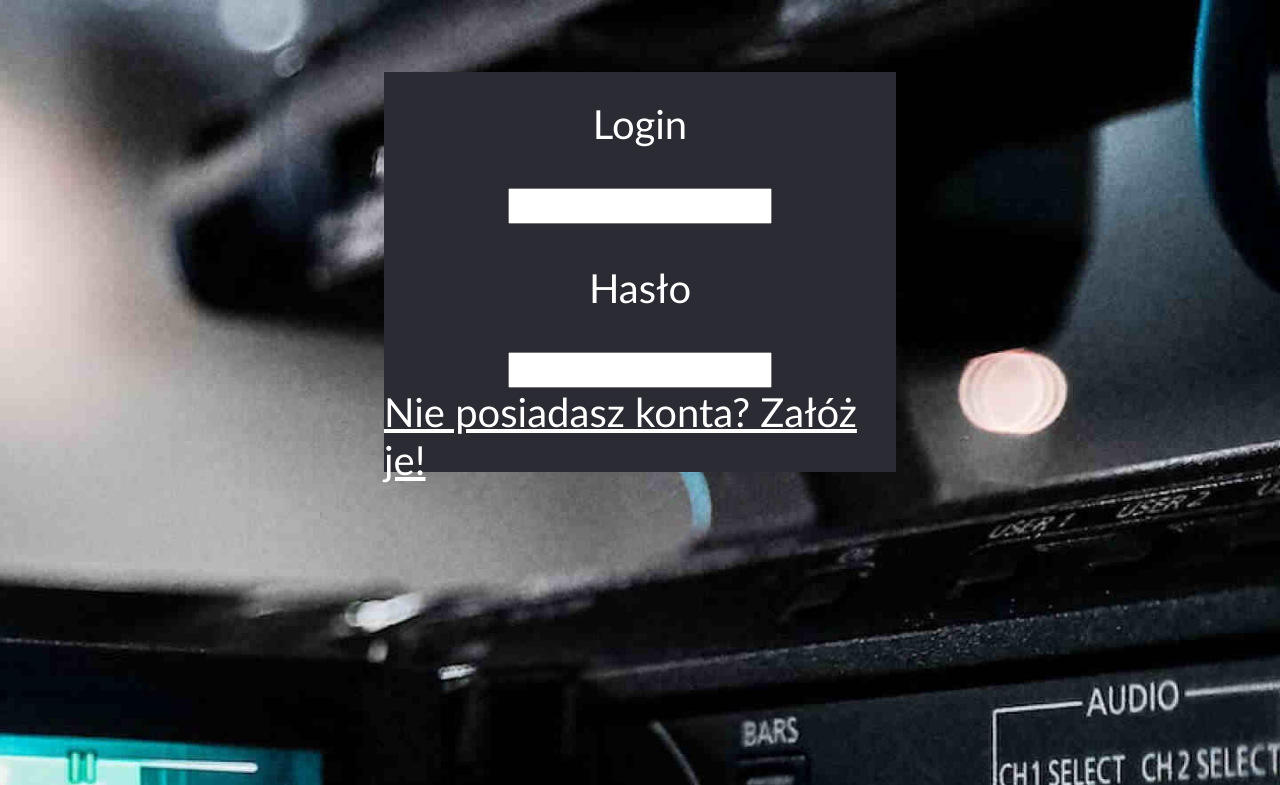
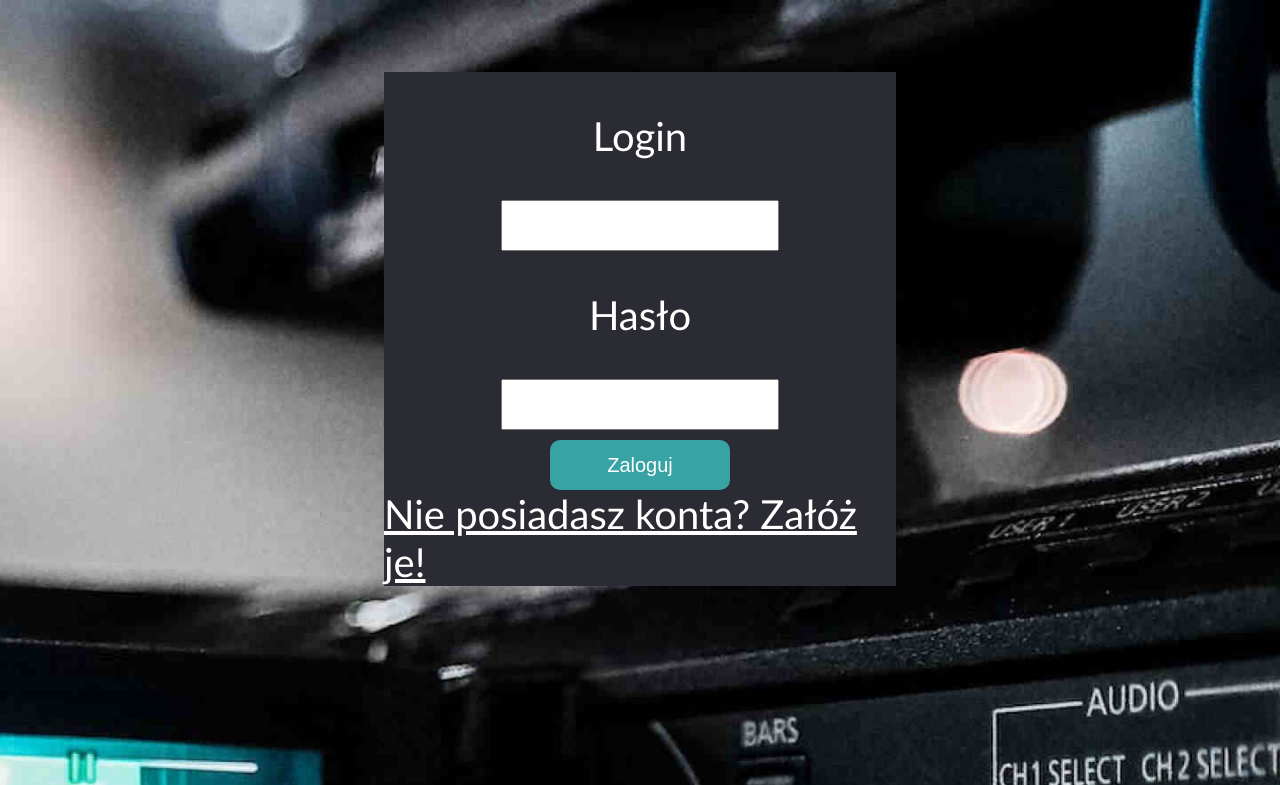
Before and after one commit to luczak20p/Strona-Internetowa-Na-Bazie-Danych-Listopad-2022, a PHP site: page / in a window 1280 px wide; the page is wider, and only the part inside the window is pictured. Shown: the part 128-913 px from the top of that part. Run offline with PHP 8.4, Linux system fonts and the light colour scheme.

Commit message:
Add files via upload

```diff
--- a/index.html
+++ b/index.html
@@ -1,17 +1,16 @@
 <!DOCTYPE html>
 <html lang="pl">
   <head>
-    <meta charset="UTF-8">
-    <meta name="viewport" content="width=device-width, initial-scale=1.0">
+    <meta charset="UTF-8" />
+    <meta name="viewport" content="width=device-width, initial-scale=1.0" />
     <title>Document</title>
-    <link rel=stylesheet href=styleLogowanie.css>
+    <link rel="stylesheet" href="styleLogowanie.css" />
   </head>
   <body>
-
     <nav>
       <div>
         <a href="#">Osskars</a>
-            <img src="logo.png" alt="logo">
+        <img src="logo.png" alt="logo" />
       </div>
       <ul>
         <li><a href="filmy.html">Filmy</a></li>
@@ -20,22 +19,20 @@
       </ul>
       <div>
         <p>użytkownik</p>
-            <img src="user.png" alt="użytkownik">
+        <img src="user.png" alt="użytkownik" />
       </div>
-
     </nav>
 
     <main>
       <div>
         <p>Login</p>
-            <input>
+        <input />
         <p>Hasło</p>
-            <input>
+        <input />
+        <button>Zaloguj</button>
         <a href="#">Nie posiadasz konta? Załóż je!</a>
       </div>
-        <img src="logowanie.jpg" alt="logowanie" id="tlo">
+      <img src="logowanie.jpg" alt="logowanie" id="tlo" />
     </main>
-
-
   </body>
 </html>
--- a/styleLogowanie.css
+++ b/styleLogowanie.css
@@ -1,60 +1,54 @@
-body{
-    margin:0;
-    padding:0;
-    background-color: #2B2B33;
+body {
+  margin: 0;
+  padding: 0;
+  background-color: #2b2b33;
   /*te 2 niżej tylko do logowania*/
   height: 100%;
   overflow: hidden;
-
 }
 
-
-nav>ul {
+nav > ul {
   list-style-type: none;
   display: flex;
-    justify-content:space-evenly;
+  justify-content: space-evenly;
   top: 0px;
   text-align: center;
   font-family: Arial;
   font-size: 20px;
-    margin:0px;
+  margin: 0px;
   width: 100%;
 }
 
 nav {
   top: 0px;
   position: sticky;
-    background-color: #38A3A5;
+  background-color: #38a3a5;
   z-index: 10;
   flex: 1 10 auto;
   display: flex;
   align-items: center;
 }
 
-
-nav>ul>li>a {
+nav > ul > li > a {
   text-decoration: none;
   color: #fff;
   text-align: center;
   font-size: 30px;
-
 }
 
-nav>ul>li {
+nav > ul > li {
   display: inline-block;
   width: 250px;
   height: 50px;
   margin: 10px;
   line-height: 50px;
-
-
 }
 
-nav>ul>li:hover {
+nav > ul > li:hover {
   background-color: #91d0d1;
 }
 
-nav>div{
+nav > div {
   display: flex;
   align-items: center;
   margin-left: 2%;
@@ -64,23 +58,23 @@ nav>div{
   font-size: 40px;
 }
 
-nav>div>a{
+nav > div > a {
   text-decoration: none;
   color: #fff;
 }
 
-nav img{
+nav img {
   min-width: 50px;
   max-width: 100px;
 }
 
-#tlo{
+#tlo {
   width: 100%;
   height: 100%;
   overflow: hidden;
 }
 
-main>div{
+main > div {
   position: absolute;
   display: flex;
   flex-direction: column;
@@ -89,25 +83,35 @@ main>div{
   top: 200px;
   margin-left: 30%;
   margin-right: 30%;
-    background-color: #2B2B33;
+  background-color: #2b2b33;
   width: 40%;
-    height: 40%;
   min-height: 400px;
   min-width: 400px;
-    color:#fff;
+  color: #fff;
   font-family: Calibri;
   font-size: 40px;
 }
 
-main>div>a{
+main > div > a {
   color: #fff;
 }
 
-
-
-main>div>input{
+main > div > input {
   width: 50%;
   height: 10%;
   font-size: 100%;
   min-height: 30px;
+  min-width: 270px;
 }
+
+main > div > button {
+  width: 30%;
+  min-width: 180px;
+  margin-top: 10px;
+  height: 50px;
+  border-radius: 10px;
+  background-color: #38a3a5;
+  border: none;
+  font-size: 20px;
+  color: #fff;
+}
```
Lines whose indentation alone changed are shown as unchanged.
